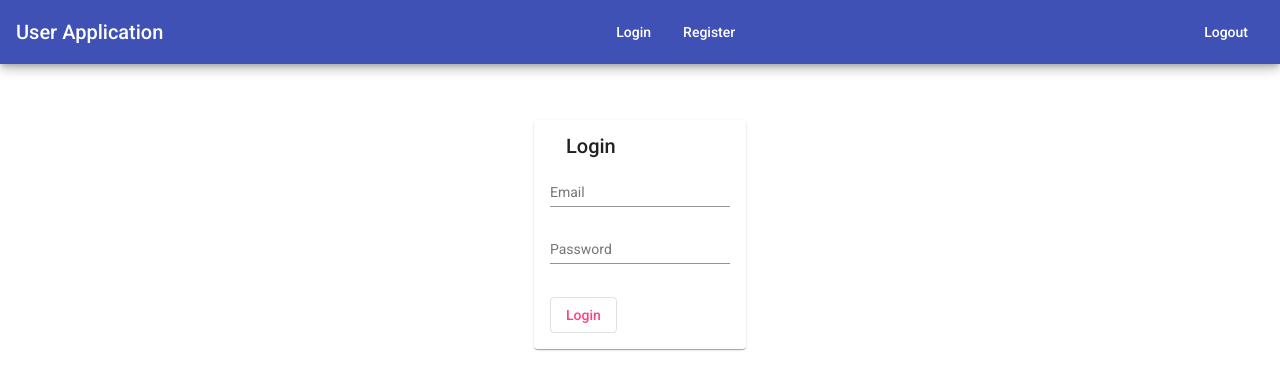
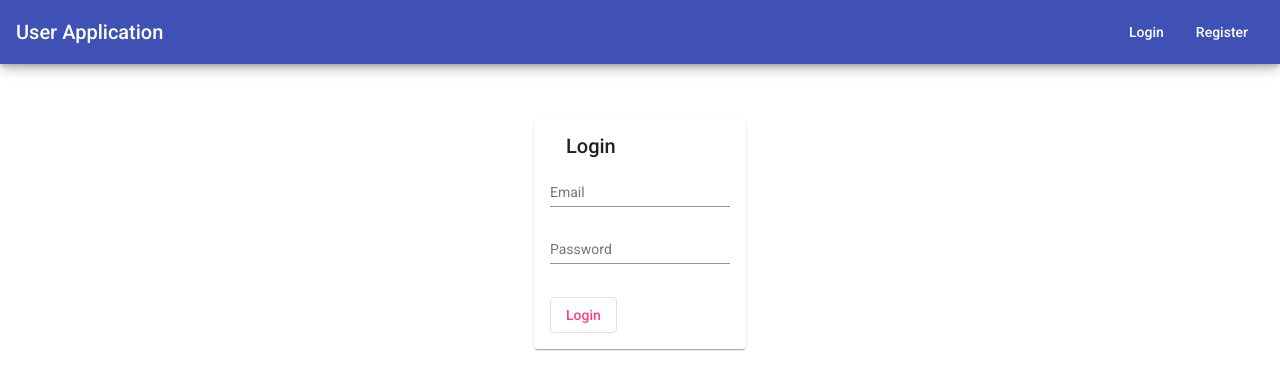
Before and after one commit to Gegham94/node-angular-userapi, an Angular app in the folder user-api-view/: page /#/users-api/login in a window 1280 px wide. Shown: the top 390 px of the page. Built offline with nearby package versions, Linux system fonts and the light colour scheme; what @angular-material-components/file-input would draw is missing.

Commit message:
fix header contenc

```diff
--- a/user-api-view/src/app/app.component.html
+++ b/user-api-view/src/app/app.component.html
@@ -1,11 +1,13 @@
 <mat-toolbar color="primary" class="app-header">
-  <div><a href="/" class="positronx">User Application</a></div>
-  <span class="nav-tool-items">
+  <div>
+    <a href="/" class="positronx">{{title}}</a>
+  </div>
+  <span class="nav-tool-items" *ngIf=!isUserLoggedIn>
     <a mat-button routerLink="users-api/login" routerLinkActive="active">Login</a>
     <a mat-button routerLink="users-api/create" routerLinkActive="active">Register</a>
   </span>
 
-  <span class="nav-tool-items">
+  <span class="nav-tool-items" *ngIf=isUserLoggedIn>
     <a mat-button routerLink="users-api/logout" routerLinkActive="active">Logout</a>
   </span>
 </mat-toolbar><br><br><br><br><br><br>
--- a/user-api-view/src/app/app.component.ts
+++ b/user-api-view/src/app/app.component.ts
@@ -7,4 +7,5 @@ import { Component } from '@angular/core';
 })
 export class AppComponent {
   isUserLoggedIn: boolean = false;
+  title = 'User Application';
 }
--- a/user-api-view/src/app/components/logout/logout.component.ts
+++ b/user-api-view/src/app/components/logout/logout.component.ts
@@ -11,13 +11,16 @@ import { AppComponent } from '../../app.component';
 export class LogoutComponent implements OnInit {
 
   isUserLoggedIn!: boolean;
+  title!: string;
+
   constructor(private appComponent: AppComponent, private router: Router) {
     this.isUserLoggedIn = appComponent.isUserLoggedIn;
+    this.title = appComponent.title;
   }
 
   ngOnInit(): void {
+    localStorage.removeItem('access_token');
     this.appComponent.isUserLoggedIn = false;
-    localStorage.removeItem('access_token');
     this.router.navigate(['users-api/login']);
   }
 }
```
